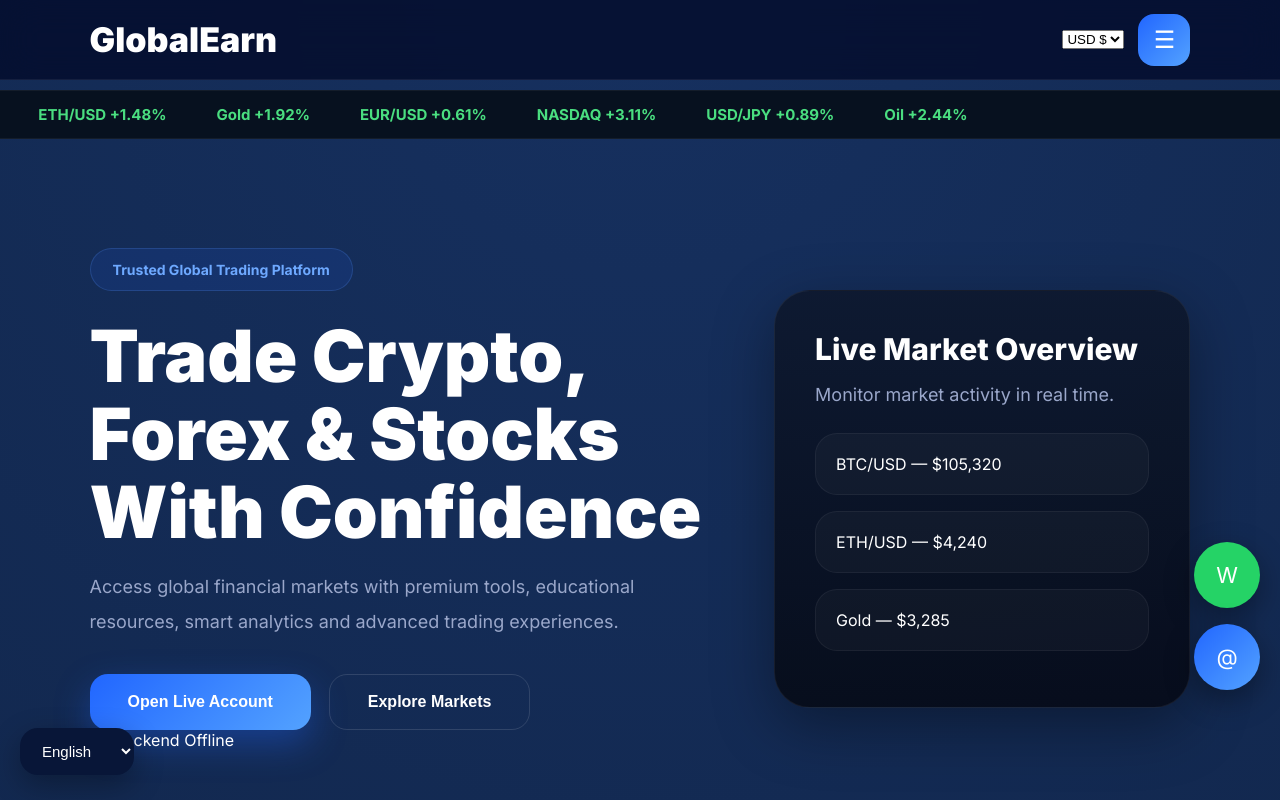
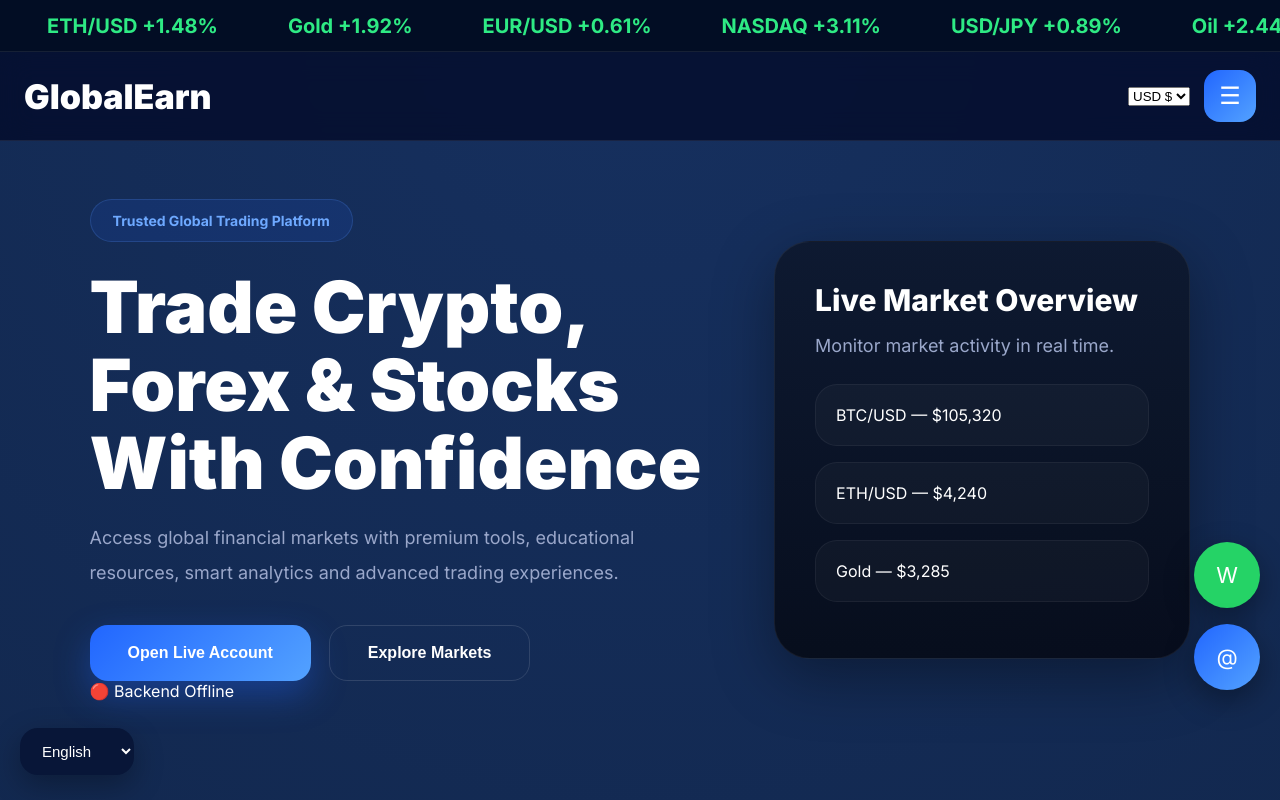
Before and after one commit to Goodluckever/globalearn, a plain HTML site: page frontends/index.html in a window 1280 px wide. Shown: the top 800 px of the page. Drawn offline with Linux system fonts and the light colour scheme; no server answers; a script that the page names is missing.

Commit message:
Update style.css

```diff
--- a/frontends/src/css/style.css
+++ b/frontends/src/css/style.css
@@ -92,83 +92,85 @@ section{
     margin-bottom:20px;
 }
 
-/* =========================================
-   MARKET TICKER
-========================================= */
+/* ==============================
+MARKET TICKER - TOP FIX
+============================== */
 
 .market-ticker{
-    width:100%;
-    overflow:hidden;
-
-    background:#07111f;
-
-    border-top:
-    1px solid rgba(255,255,255,.05);
-
-    border-bottom:
-    1px solid rgba(255,255,255,.05);
-
-    padding:14px 0;
-}
-
-.ticker-track{
-    display:flex;
-    align-items:center;
-
-    gap:50px;
-
-    width:max-content;
-
-    white-space:nowrap;
-
-    animation:
-    tickerMove 28s linear infinite;
-}
-
-.ticker-track span{
-    color:#4ade80;
-    font-size:15px;
-    font-weight:700;
-}
-
-@keyframes tickerMove{
-
-    0%{
-        transform:translateX(0);
-    }
-
-    100%{
-        transform:translateX(-50%);
-    }
-}
-
-/* =========================================
-   NAVBAR
-========================================= */
-
-.navbar{
     position:fixed;
     top:0;
     left:0;
-
     width:100%;
-    height:80px;
+
+    height:52px;
+
+    background:#020d24;
+
+    border-bottom:
+    1px solid rgba(255,255,255,.08);
+
+    overflow:hidden;
+
+    z-index:9999;
+
+    display:flex;
+    align-items:center;
+}
+
+.ticker-track{
+    display:flex;
+    gap:70px;
+    width:max-content;
+
+    white-space:nowrap;
+
+    animation:tickerMove 25s linear infinite;
+
+    padding-left:20px;
+}
+
+.ticker-track span{
+    color:#2eea84;
+    font-size:20px;
+    font-weight:700;
+}
+
+@keyframes tickerMove{
+    from{
+        transform:translateX(0);
+    }
+
+    to{
+        transform:translateX(-50%);
+    }
+}
+
+/* =========================================
+   NAVBAR
+========================================= */
+
+.navbar{
+    position:fixed;
+    top:52px; /* below ticker */
+
+    left:0;
+    width:100%;
+
+    z-index:9998;
+
+    background:
+    rgba(2,15,45,.96);
+
+    backdrop-filter:blur(14px);
 
     display:flex;
     align-items:center;
     justify-content:space-between;
 
-    padding:0 7%;
-
-    background:
-    rgba(4,12,30,.94);
-
-    backdrop-filter:blur(18px);
+    padding:18px 24px;
 
     border-bottom:
-    1px solid rgba(255,255,255,.06);
-
-    z-index:1000;
+    1px solid rgba(255,255,255,.08);
 }
 
 .logo{
```
